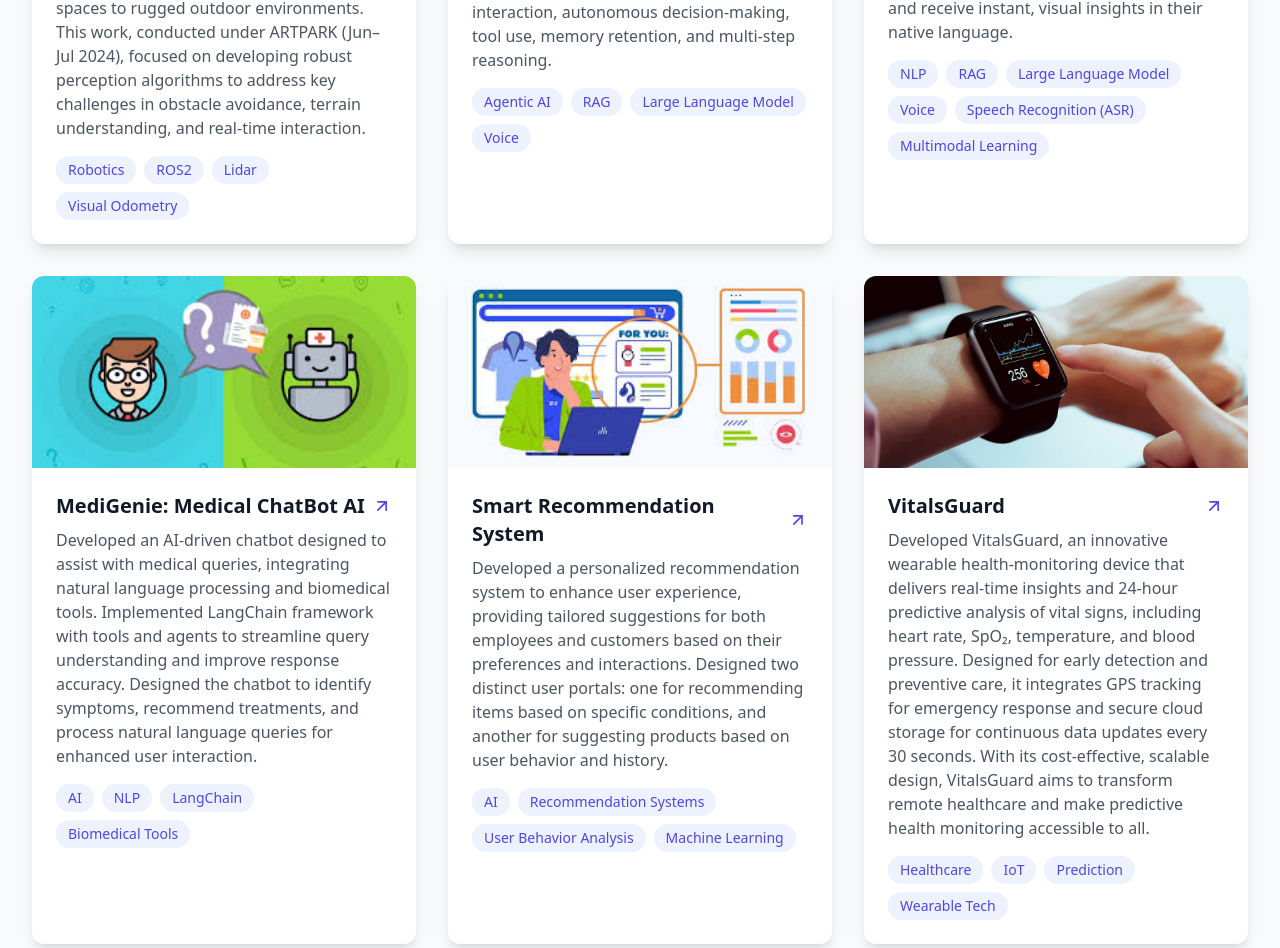
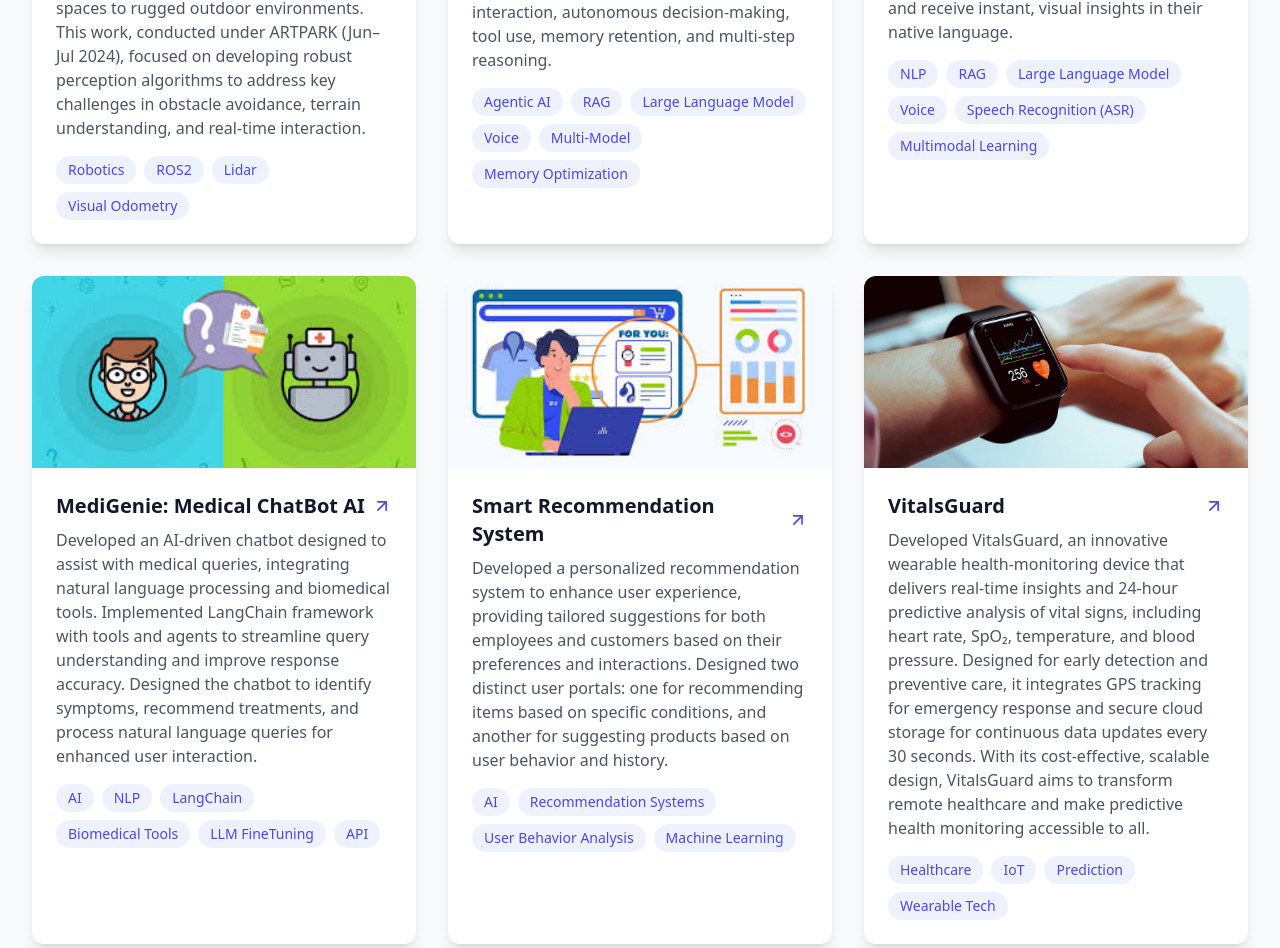
Before and after one commit to ZAPcodes/portfolio_akhil, a React (Vite) app: page / in a window 1280 px wide. Shown: the part 4384-5332 px from the top of the page. Built offline with nearby package versions, Linux system fonts and the light colour scheme.

Commit message:
Update Projects.tsx

```diff
--- a/src/components/Projects.tsx
+++ b/src/components/Projects.tsx
@@ -14,7 +14,7 @@ const projects = [
     description:
       'I developed Project Jarvis, an Agentic AI Assistant — a modular, voice-powered system that thinks, plans, and acts using natural language. Inspired by the principles of Agentic AI, Jarvis is capable of voice interaction, autonomous decision-making, tool use, memory retention, and multi-step reasoning.',
     image: "/Jarvis.jpeg",
-    tags: ['Agentic AI', 'RAG', 'Large Language Model', 'Voice'],
+    tags: ['Agentic AI', 'RAG', 'Large Language Model', 'Voice','Multi-Model','Memory Optimization'],
   },
   {
     title: 'Voice to Visualization – A Multilingual Multimodal AI Tool',
@@ -28,7 +28,7 @@ const projects = [
     description:
       "Developed an AI-driven chatbot designed to assist with medical queries, integrating natural language processing and biomedical tools. Implemented LangChain framework with tools and agents to streamline query understanding and improve response accuracy. Designed the chatbot to identify symptoms, recommend treatments, and process natural language queries for enhanced user interaction. ",
     image: "/medigenie.jpeg",
-    tags: ["AI", "NLP", "LangChain", "Biomedical Tools"]
+    tags: ["AI", "NLP", "LangChain", "Biomedical Tools","LLM FineTuning","API"]
   },
   {
     title: "Smart Recommendation System",
```
